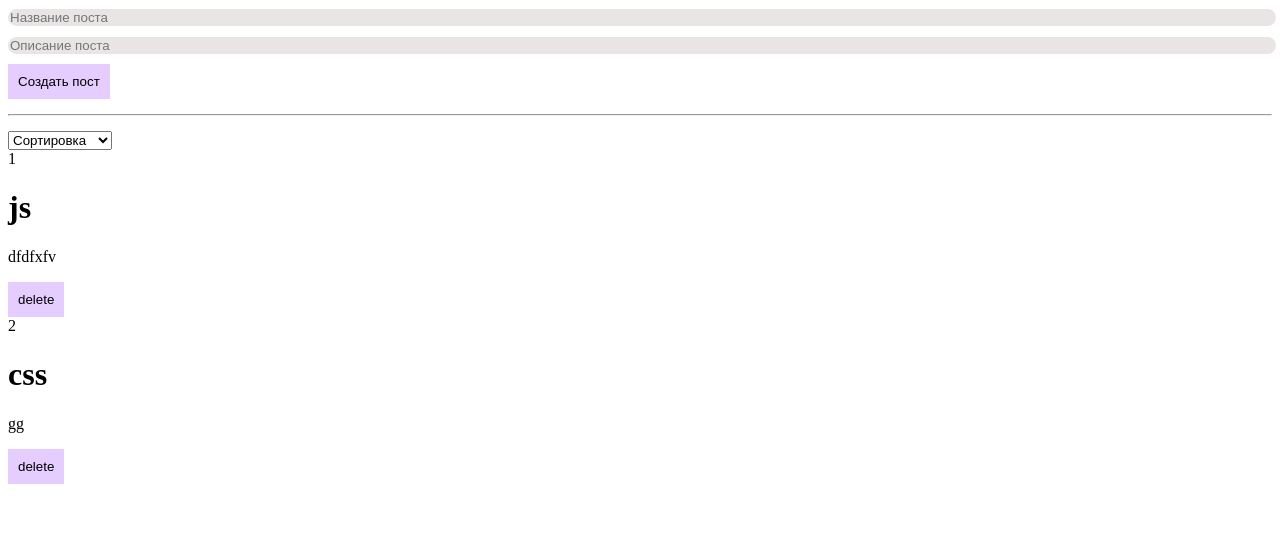
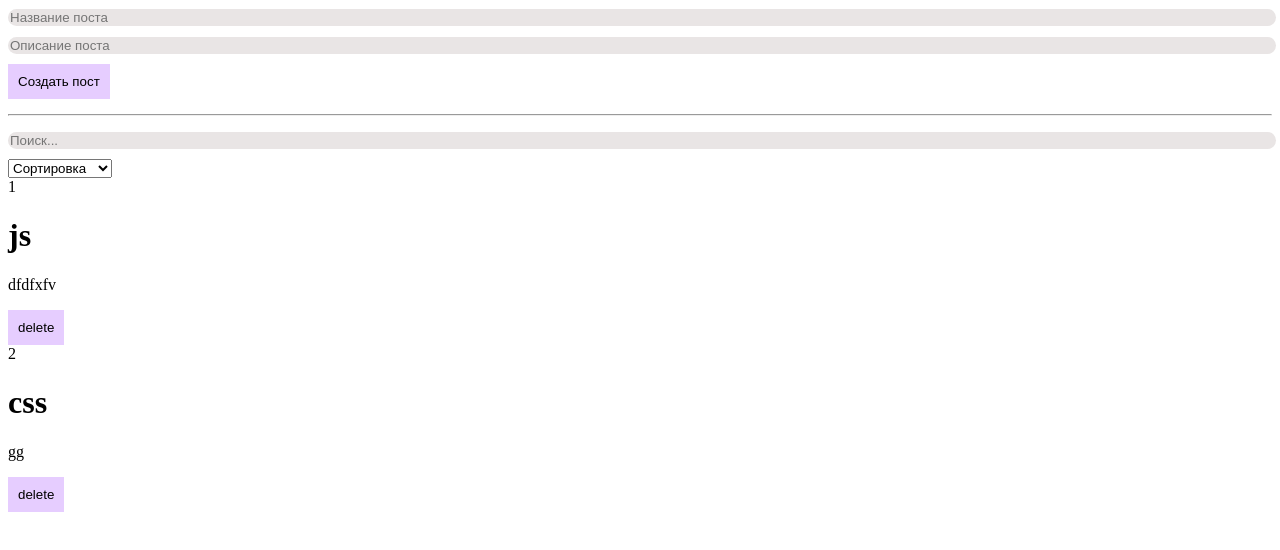
Before and after one commit to Victoria-Gudoit/training, a React (Create React App) app: page / in a window 1280 px wide. Shown: the top 550 px of the page. Built offline with nearby package versions, Linux system fonts and the light colour scheme; the HTML template or start-up script is replaced by a standard one.

Commit message:
add PostFilter in App.jsx

```diff
--- a/src/App.js
+++ b/src/App.js
@@ -1,4 +1,4 @@
-import { useRef, useState } from "react";
+import { useMemo, useRef, useState } from "react";
 import { Counter } from "./components/Counter";
 import { CounterClass } from "./components/CounterClass";
 import { PostItem } from "./components/PostItem";
@@ -7,32 +7,41 @@ import { MyButton } from "./components/UI/button/MyButton";
 import { MyInput } from "./components/UI/input/MyInput";
 import { PostForm } from "./components/PostForm";
 import { MySelect } from "./components/UI/select/MySelect";
+import { PostFilter } from "./components/PostFilter";
 
 function App() {
   const [posts, setPosts] = useState([{ id: 1, title: "js", body: "dfdfxfv" },
   { id: 2, title: "css", body: "gg" }]);
-  const [selectedSort, setSelectedSort] = useState('')
+const [filter, setFilter] = useState({sort: '', query: ''})
+
+
+  const sortedPosts = useMemo(() => {
+    if(filter.sort) {
+      return [...posts].sort((a, b) => a[filter.sort].localeCompare(b[filter.sort]))
+    }
+    return posts
+  }, [filter.sort, posts])
 
   const createPost = (newPost) => {
 setPosts([...posts, newPost])
   }
+
+  const sortedAndSearchedPosts = useMemo(() => {
+return sortedPosts.filter(post => post.title.toLowerCase().includes(filter.query.toLowerCase()))
+  }, [filter.query, sortedPosts])
 
   const deletePost = (id) => {
     const newPosts = posts.filter(post => post.id !== id)
     setPosts(newPosts)
   }
 
-  const sortPosts = (sort) => {
-   setSelectedSort(sort);
-   setPosts([...posts].sort((a, b) => a[sort].localeCompare(b[sort])))
-  }
 
   return (
     <div>
 <PostForm create={createPost}/>
 <hr style={{margin: '15px 0'}}/>
-<MySelect value={selectedSort} onChange={sortPosts} defaultValue='Сортировка' options={[{value: 'title', name: 'По названию'}, {value: 'body', name: 'По описанию'}]}/>
-{posts.length ? <PostList deletePost={deletePost} post={posts}/> : <div>Посты не найдены</div>}
+<PostFilter filter={filter} setFilter={setFilter}/>
+{<PostList deletePost={deletePost} post={sortedAndSearchedPosts}/>}
 
     </div>
   );
--- /dev/null
+++ b/src/components/PostFilter.jsx
@@ -0,0 +1,11 @@
+import React from 'react';
+import { MyInput } from './UI/input/MyInput';
+import { MySelect } from './UI/select/MySelect';
+
+export const PostFilter = ({filter, setFilter}) => {
+    return (
+        <div>
+  <MyInput placeholder='Поиск...' value={filter.query} onChange={({target}) => setFilter({...filter, query: target.value})}/>
+<MySelect value={filter.sort} onChange={selectedSort => setFilter({...filter, sort: selectedSort})} defaultValue='Сортировка' options={[{value: 'title', name: 'По названию'}, {value: 'body', name: 'По описанию'}]}/>  </div>
+    )
+}
--- a/src/components/PostList.jsx
+++ b/src/components/PostList.jsx
@@ -3,6 +3,11 @@ import { PostItem } from './PostItem';
 
 
 export const PostList = ({post, deletePost}) => {
+  if(!post.length) {
+    return (
+      <div>Посты не найдены</div>
+    )
+  }
     return <div>
            {post.map((item, index) => (
         <PostItem deletePost={deletePost} number={index + 1} post={item} key={item.id}/>
```
